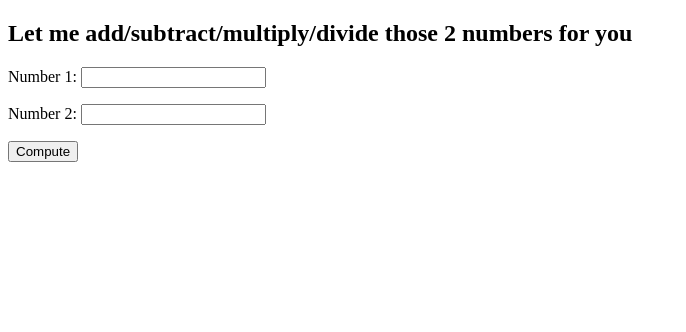
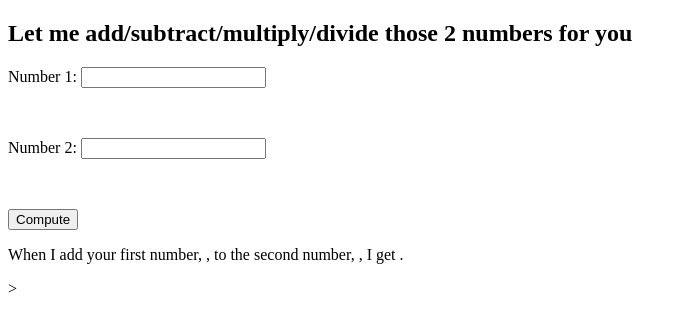
Before and after one commit to sandeepmj/calc-homework, a plain HTML site: page index.html in a window 1280 px wide. Shown: the whole page, without its empty margins (0-686 px from the left). Drawn offline with nearby package versions, Linux system fonts and the light colour scheme.

Commit message:
add results field

```diff
--- a/index.html
+++ b/index.html
@@ -29,15 +29,20 @@
         <p>
             Number 1: <input type="number" id="number1" />
         </p>
+        <br />
         <p>
             Number 2: <input type="number" id="number2" />
         </p>
-        <button id="mathIt">Compute</button>
+        <br />
+        <p>
+            <button id="mathIt">Compute</button>
+        </p>
 
-        <!-- <div id="results">
-<p>
-  When you add
-</p> -->
+
+        <div id="results">
+            <p>
+                When I add your first number, <span class="first-number"></span>, to the second number, <span class="second-number"></span>, I get <span id="total-sum"></span>.
+            </p>
         </div>
 
         <script src="https://ajax.googleapis.com/ajax/libs/jquery/1.10.2/jquery.min.js"></script>
@@ -47,3 +52,4 @@
     </body>
 
 </html>
+>
```
